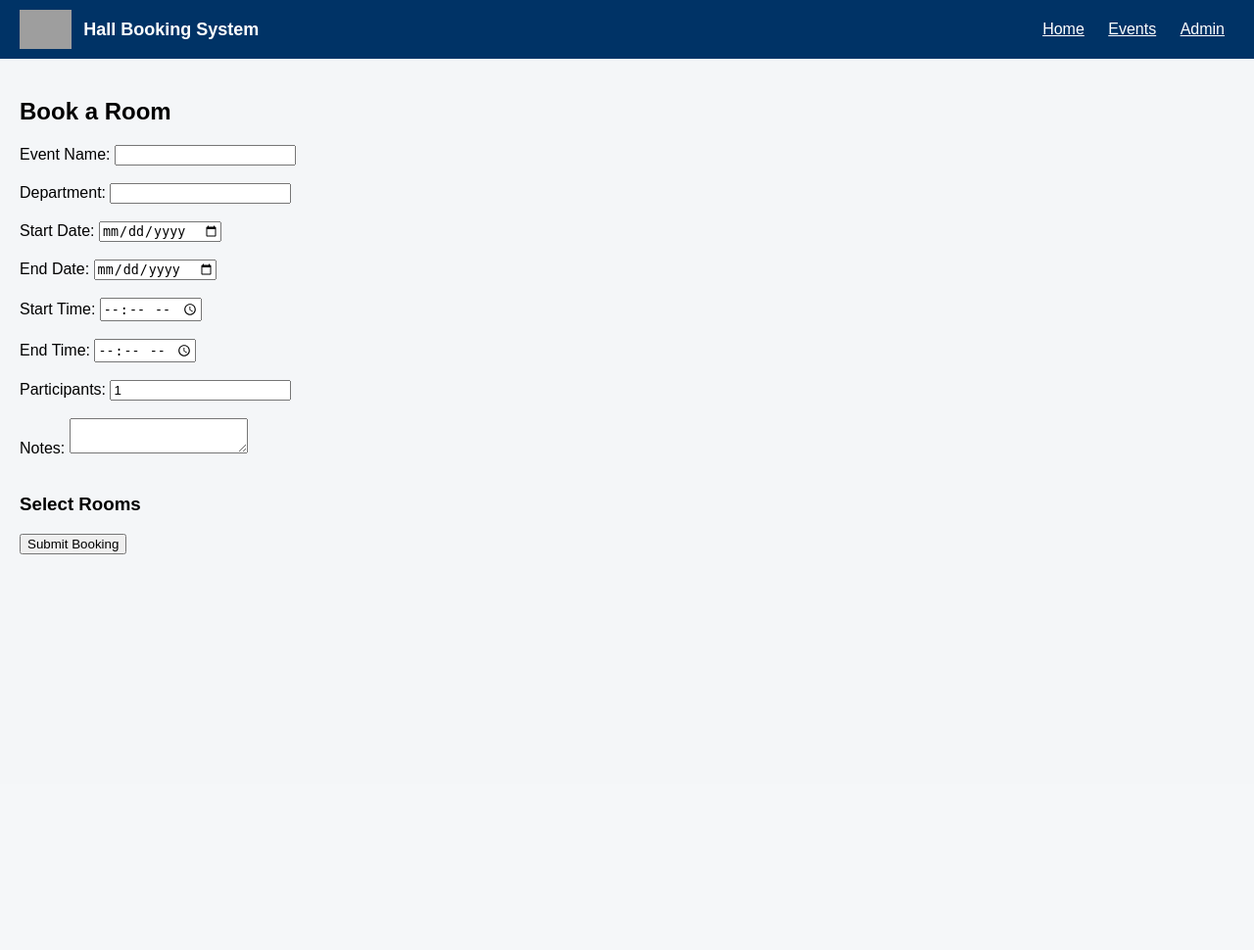
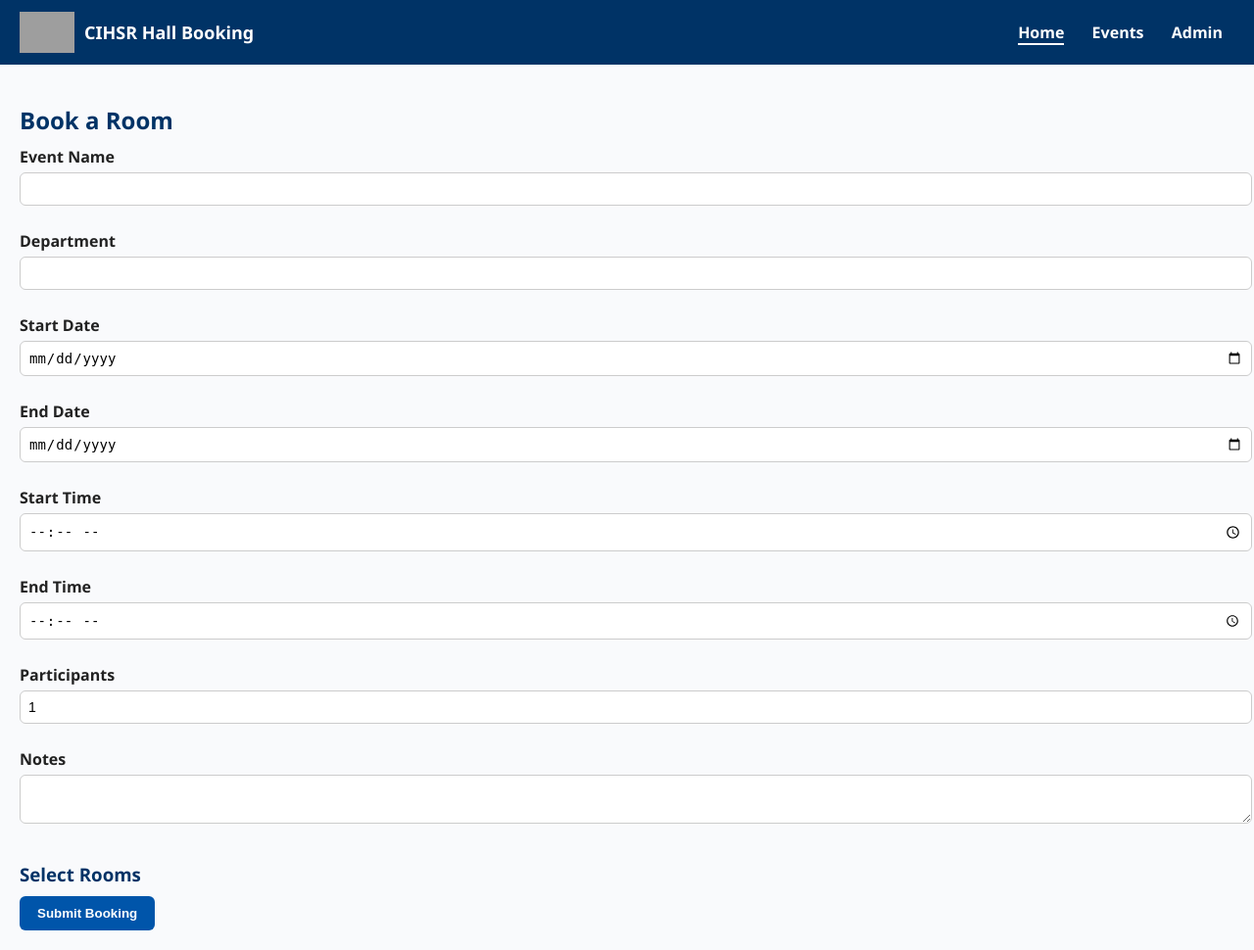
Before and after one commit to Apple-1995/Hall_Booking, a Flask app: page / in a window 1280 px wide. Shown: the whole page at 98% size. Before the commit the page ends 566 px from the top, so only its background shows below. Run offline with Flask 3, Linux system fonts and the light colour scheme; data that the repository does not hold is empty; parts of the project's set-up code (start-up, migrations or seed data) failed here and were passed over; some libraries are stand-ins or nearby versions; grey boxes are pictures that could not be loaded.

Commit message:
Updated interface with rebuilt design, JS fixes, and new style.css

```diff
--- a/static/app.js
+++ b/static/app.js
@@ -8,9 +8,7 @@ document.querySelectorAll(".nav-link").forEach(link => {
     if (target) {
       document.getElementById(target).classList.add("active");
       link.classList.add("active");
-      if (target === "events") {
-        renderEvents(); // fetch and render events
-      }
+      if (target === "events") renderEvents();
     }
   });
 });
@@ -35,35 +33,24 @@ async function loadRooms() {
   try {
     const res = await fetch("/rooms");
     const rooms = await res.json();
-
     const container = document.getElementById("roomsContainer");
-    const filter = document.getElementById("roomFilter");
-
     if (container) container.innerHTML = "";
-    if (filter) filter.innerHTML = `<option value="">All Rooms</option>`;
-
     rooms.forEach(room => {
-      if (container) {
       container.innerHTML += `
         <div class="room-card">
           <input type="checkbox" value="${room.name}" id="room-${room.id}">
           <label for="room-${room.id}">${room.name}</label>
         </div>
       `;
-      }
-      if (filter) {
-        filter.innerHTML += `<option value="${room.name}">${room.name}</option>`;
-      }
     });
   } catch (err) {
     console.error("Error loading rooms:", err);
   }
 }
 
-// ====================== Booking Form ======================
+// ====================== Booking ======================
 document.getElementById("bookingButton")?.addEventListener("click", async () => {
   const selectedRooms = [...document.querySelectorAll("#roomsContainer input:checked")].map(r => r.value);
-
   const booking = {
     eventName: document.getElementById("eventName").value,
     department: document.getElementById("department").value,
@@ -77,7 +64,7 @@ document.getElementById("bookingButton")?.addEventListener("click", async () =>
   };
 
   const resultDiv = document.getElementById("bookingResult");
-  resultDiv.innerHTML = ""; // clear previous result
+  resultDiv.innerHTML = "";
 
   try {
     const res = await fetch("/book", {
@@ -88,38 +75,25 @@ document.getElementById("bookingButton")?.addEventListener("click", async () =>
     const data = await res.json();
 
     if (data.success) {
-      // Show booking details + success
       resultDiv.innerHTML = `
-        <div style="color:green;">
-          <p><strong>Booking submitted successfully!</strong></p>
-          <p><strong>Event:</strong> ${booking.eventName}</p>
-          <p><strong>Department:</strong> ${booking.department}</p>
-          <p><strong>Date:</strong> ${booking.startDate} → ${booking.endDate}</p>
-          <p><strong>Time:</strong> ${booking.startTime} - ${booking.endTime}</p>
-          <p><strong>Rooms:</strong> ${booking.rooms.join(", ")}</p>
-          <p><strong>Participants:</strong> ${booking.participants}</p>
-          <p><strong>Notes:</strong> ${booking.notes}</p>
-        </div>
+        <p class="success">✅ Booking submitted successfully!</p>
+        <ul>
+          <li><strong>Event:</strong> ${booking.eventName}</li>
+          <li><strong>Department:</strong> ${booking.department}</li>
+          <li><strong>Date:</strong> ${booking.startDate} → ${booking.endDate}</li>
+          <li><strong>Time:</strong> ${booking.startTime} - ${booking.endTime}</li>
+          <li><strong>Rooms:</strong> ${booking.rooms.join(", ")}</li>
+          <li><strong>Participants:</strong> ${booking.participants}</li>
+          <li><strong>Notes:</strong> ${booking.notes}</li>
+        </ul>
       `;
-
-      // Reset form fields
-      document.getElementById("eventName").value = "";
-      document.getElementById("department").value = "";
-      document.getElementById("startDate").value = "";
-      document.getElementById("endDate").value = "";
-      document.getElementById("startTime").value = "";
-      document.getElementById("endTime").value = "";
-      document.getElementById("participants").value = 1;
-      document.getElementById("notes").value = "";
-      document.querySelectorAll("#roomsContainer input:checked").forEach(cb => cb.checked = false);
-
+      document.getElementById("bookingForm").reset();
     } else {
-      // Show error from backend
-      resultDiv.innerHTML = `<p style="color:red;"><strong>Error:</strong> ${data.error || "Unknown error"}</p>`;
+      resultDiv.innerHTML = `<p class="error">❌ Error: ${data.error || "Unknown error"}</p>`;
     }
   } catch (err) {
     console.error("Booking error:", err);
-    resultDiv.innerHTML = `<p style="color:red;"><strong>Request failed:</strong> ${err.message}</p>`;
+    resultDiv.innerHTML = `<p class="error">❌ Request failed: ${err.message}</p>`;
   }
 });
 
@@ -129,15 +103,11 @@ async function renderEvents() {
     const res = await fetch("/bookings?status=approved");
     const bookings = await res.json();
     const container = document.getElementById("eventsList");
-    if (!container) return;
-
     container.innerHTML = "";
-
     if (bookings.length === 0) {
       container.innerHTML = "<p>No approved events yet.</p>";
       return;
     }
-
     bookings.forEach(b => {
       container.innerHTML += `
         <div class="event-card">
@@ -154,7 +124,7 @@ async function renderEvents() {
   }
 }
 
-// ====================== Admin Login ======================
+// ====================== Admin ======================
 document.getElementById("adminLoginButton")?.addEventListener("click", async () => {
   const username = document.getElementById("adminUsername").value;
   const password = document.getElementById("adminPassword").value;
@@ -166,7 +136,6 @@ document.getElementById("adminLoginButton")?.addEventListener("click", async ()
       body: JSON.stringify({username, password})
     });
     const data = await res.json();
-
     if (data.success) {
       document.getElementById("admin-login").classList.remove("active");
       document.getElementById("admin").classList.add("active");
@@ -183,7 +152,6 @@ document.getElementById("adminLoginButton")?.addEventListener("click", async ()
   }
 });
 
-// Logout
 document.getElementById("logout-btn")?.addEventListener("click", () => {
   document.getElementById("admin").classList.remove("active");
   document.getElementById("admin-login").classList.add("active");
@@ -199,9 +167,7 @@ async function loadStats() {
     document.getElementById("pendingCount").textContent = stats.pending ?? 0;
     document.getElementById("approvedCount").textContent = stats.approved ?? 0;
     document.getElementById("totalRooms").textContent = stats.total_rooms ?? 0;
-  } catch (err) {
-    console.error("Stats error:", err);
-  }
+  } catch (err) { console.error("Stats error:", err); }
 }
 
 async function loadPending() {
@@ -225,9 +191,7 @@ async function loadPending() {
           </td>
         </tr>`;
     });
-  } catch (err) {
-    console.error("Pending error:", err);
-  }
+  } catch (err) { console.error("Pending error:", err); }
 }
 
 async function loadApproved() {
@@ -248,26 +212,12 @@ async function loadApproved() {
           <td><button class="error" onclick="deleteBooking('${b.id}')">Delete</button></td>
         </tr>`;
     });
-  } catch (err) {
-    console.error("Approved error:", err);
-  }
+  } catch (err) { console.error("Approved error:", err); }
 }
 
-async function approveBooking(id) {
-  await fetch(`/admin/approve/${id}`, {method: "POST"});
-  loadPending();
-  loadApproved();
-}
-
-async function rejectBooking(id) {
-  await fetch(`/admin/reject/${id}`, {method: "POST"});
-  loadPending();
-}
-
-async function deleteBooking(id) {
-  await fetch(`/admin/delete/${id}`, {method: "POST"});
-  loadApproved();
-}
+async function approveBooking(id) { await fetch(`/admin/approve/${id}`, {method:"POST"}); loadPending(); loadApproved(); }
+async function rejectBooking(id) { await fetch(`/admin/reject/${id}`, {method:"POST"}); loadPending(); }
+async function deleteBooking(id) { await fetch(`/admin/delete/${id}`, {method:"POST"}); loadApproved(); }
 
 // ====================== Init ======================
 loadRooms();
--- /dev/null
+++ b/static/style.css
@@ -0,0 +1,181 @@
+/* ============ Global ============ */
+body {
+  margin: 0;
+  font-family: "Segoe UI", Arial, sans-serif;
+  background: #f9fafc;
+  color: #222;
+}
+
+h2, h3 {
+  color: #003366;
+  margin-bottom: 10px;
+}
+
+a {
+  text-decoration: none;
+  transition: 0.2s;
+}
+
+/* ============ Header ============ */
+header {
+  display: flex;
+  align-items: center;
+  justify-content: space-between;
+  padding: 12px 20px;
+  background: #003366;
+  color: #fff;
+  position: sticky;
+  top: 0;
+  z-index: 1000;
+}
+
+header .logo {
+  display: flex;
+  align-items: center;
+}
+
+header .logo img {
+  height: 42px;
+  margin-right: 10px;
+}
+
+header .logo span {
+  font-weight: bold;
+  font-size: 18px;
+}
+
+header nav a {
+  color: #fff;
+  margin: 0 12px;
+  font-weight: bold;
+}
+
+header nav a.active {
+  border-bottom: 2px solid #fff;
+}
+
+#logout-btn {
+  margin-left: 10px;
+}
+
+/* ============ Content ============ */
+.content {
+  display: none;
+  padding: 20px;
+}
+
+.content.active {
+  display: block;
+}
+
+/* ============ Forms ============ */
+form label {
+  font-weight: bold;
+  display: block;
+  margin-top: 10px;
+}
+
+input, textarea, select {
+  padding: 8px;
+  width: 100%;
+  margin: 5px 0 15px;
+  border: 1px solid #ccc;
+  border-radius: 6px;
+  font-size: 14px;
+}
+
+textarea {
+  resize: vertical;
+}
+
+button {
+  padding: 10px 18px;
+  border: none;
+  border-radius: 6px;
+  background: #0055aa;
+  color: #fff;
+  cursor: pointer;
+  font-weight: bold;
+  transition: background 0.2s;
+}
+
+button:hover {
+  background: #004080;
+}
+
+/* ============ Rooms ============ */
+.room-card {
+  display: inline-block;
+  margin: 5px 10px 5px 0;
+  padding: 6px 10px;
+  border: 1px solid #ccc;
+  border-radius: 6px;
+  background: #fff;
+}
+
+/* ============ Events ============ */
+.event-card {
+  border: 1px solid #ddd;
+  border-radius: 8px;
+  background: #fff;
+  padding: 12px;
+  margin-bottom: 12px;
+  box-shadow: 0 2px 6px rgba(0,0,0,0.05);
+}
+
+.event-card h4 {
+  margin: 0 0 8px 0;
+  color: #0055aa;
+}
+
+/* ============ Tables (Admin) ============ */
+table {
+  width: 100%;
+  border-collapse: collapse;
+  margin-top: 15px;
+  background: #fff;
+  border-radius: 6px;
+  overflow: hidden;
+}
+
+th, td {
+  border: 1px solid #ddd;
+  padding: 10px;
+  text-align: left;
+  font-size: 14px;
+}
+
+th {
+  background: #f1f3f6;
+  font-weight: bold;
+}
+
+/* ============ Messages ============ */
+.success {
+  color: green;
+  font-weight: bold;
+  margin-top: 10px;
+}
+
+.error {
+  color: red;
+  font-weight: bold;
+  margin-top: 10px;
+}
+
+/* ============ Responsive ============ */
+@media (max-width: 768px) {
+  header {
+    flex-direction: column;
+    align-items: flex-start;
+  }
+
+  header nav {
+    margin-top: 10px;
+  }
+
+  header nav a {
+    display: inline-block;
+    margin: 5px 8px;
+  }
+}
--- a/templates/index.html
+++ b/templates/index.html
@@ -4,77 +4,86 @@
   <meta charset="UTF-8">
   <meta name="viewport" content="width=device-width, initial-scale=1.0">
   <title>Hall Booking System</title>
-  <link rel="stylesheet" href="/static/style.css"> <!-- optional -->
+  <link rel="icon" href="https://concihsr.in/wp-content/uploads/2024/10/CON-logo-small.png">
+  <link rel="stylesheet" href="/static/style.css">
   <script src="https://cdn.socket.io/4.5.4/socket.io.min.js"></script>
 </head>
-<body style="margin:0; font-family:Arial, sans-serif; background:#f4f6f8;">
+<body>
 
-  <!-- Header with Logo -->
-  <header style="display:flex; align-items:center; justify-content:space-between; padding:10px 20px; background:#003366; color:white;">
-    <div style="display:flex; align-items:center;">
-      <img src="https://concihsr.in/wp-content/uploads/2024/10/CON-logo-small.png"
-           alt="CIHSR Logo"
-           style="height:40px; margin-right:12px;">
-      <span style="font-weight:bold; font-size:18px;">Hall Booking System</span>
+  <!-- Header -->
+  <header>
+    <div class="logo">
+      <img src="https://concihsr.in/wp-content/uploads/2024/10/CON-logo-small.png" alt="CIHSR Logo">
+      <span>CIHSR Hall Booking</span>
     </div>
     <nav>
-      <a href="#" class="nav-link active" data-target="home" style="color:white; margin:0 10px;">Home</a>
-      <a href="#" class="nav-link" data-target="events" style="color:white; margin:0 10px;">Events</a>
-      <a href="#" class="nav-link" data-target="admin-login" id="admin-nav" style="color:white; margin:0 10px;">Admin</a>
-      <a href="#" id="logout-btn" style="display:none; color:white; margin:0 10px;">Logout</a>
+      <a href="#" class="nav-link active" data-target="home">Home</a>
+      <a href="#" class="nav-link" data-target="events">Events</a>
+      <a href="#" class="nav-link" data-target="admin-login" id="admin-nav">Admin</a>
+      <a href="#" id="logout-btn" style="display:none;">Logout</a>
     </nav>
   </header>
 
-  <!-- Home / Booking Section -->
-  <div id="home" class="content active" style="padding:20px;">
+  <!-- Home -->
+  <div id="home" class="content active">
     <h2>Book a Room</h2>
+    <form id="bookingForm">
+      <label>Event Name</label>
+      <input type="text" id="eventName" required>
 
-    <label>Event Name: <input type="text" id="eventName"></label><br><br>
-    <label>Department: <input type="text" id="department"></label><br><br>
-    <label>Start Date: <input type="date" id="startDate"></label><br><br>
-    <label>End Date: <input type="date" id="endDate"></label><br><br>
-    <label>Start Time: <input type="time" id="startTime"></label><br><br>
-    <label>End Time: <input type="time" id="endTime"></label><br><br>
-    <label>Participants: <input type="number" id="participants" value="1"></label><br><br>
-    <label>Notes: <textarea id="notes"></textarea></label><br><br>
+      <label>Department</label>
+      <input type="text" id="department" required>
 
-    <h3>Select Rooms</h3>
-    <div id="roomsContainer" style="margin-bottom:15px;"></div>
+      <label>Start Date</label>
+      <input type="date" id="startDate" required>
 
-    <button id="bookingButton">Submit Booking</button>
+      <label>End Date</label>
+      <input type="date" id="endDate" required>
 
-    <!-- Placeholder for booking confirmation/error -->
-    <div id="bookingResult" style="margin-top:15px;"></div>
+      <label>Start Time</label>
+      <input type="time" id="startTime" required>
+
+      <label>End Time</label>
+      <input type="time" id="endTime" required>
+
+      <label>Participants</label>
+      <input type="number" id="participants" value="1" min="1">
+
+      <label>Notes</label>
+      <textarea id="notes"></textarea>
+
+      <h3>Select Rooms</h3>
+      <div id="roomsContainer"></div>
+
+      <button type="button" id="bookingButton">Submit Booking</button>
+    </form>
+    <div id="bookingResult"></div>
   </div>
 
-  <!-- Events Section -->
-  <div id="events" class="content" style="padding:20px; display:none;">
-    <h2>Events</h2>
-    <div id="eventsList">
-      <!-- Populated dynamically -->
-    </div>
+  <!-- Events -->
+  <div id="events" class="content">
+    <h2>Upcoming Events</h2>
+    <div id="eventsList"></div>
   </div>
 
   <!-- Admin Login -->
-  <div id="admin-login" class="content" style="padding:20px; display:none;">
+  <div id="admin-login" class="content">
     <h2>Admin Login</h2>
-    <label>Username: <input type="text" id="adminUsername"></label><br><br>
-    <label>Password: <input type="password" id="adminPassword"></label><br><br>
+    <input type="text" id="adminUsername" placeholder="Username">
+    <input type="password" id="adminPassword" placeholder="Password">
     <button id="adminLoginButton">Login</button>
-    <p id="adminLoginError" style="display:none; color:red;">Invalid credentials</p>
+    <p id="adminLoginError" class="error" style="display:none;">Invalid credentials</p>
   </div>
 
   <!-- Admin Dashboard -->
-  <div id="admin" class="content" style="padding:20px; display:none;">
+  <div id="admin" class="content">
     <h2>Admin Dashboard</h2>
-
-    <h3>Stats</h3>
     <p>Pending: <span id="pendingCount">0</span></p>
     <p>Approved: <span id="approvedCount">0</span></p>
     <p>Total Rooms: <span id="totalRooms">0</span></p>
 
     <h3>Pending Requests</h3>
-    <table border="1" cellpadding="5" cellspacing="0">
+    <table>
       <thead>
         <tr>
           <th>Event</th><th>Rooms</th><th>Date</th><th>Time</th>
@@ -85,7 +94,7 @@
     </table>
 
     <h3>Approved Bookings</h3>
-    <table border="1" cellpadding="5" cellspacing="0">
+    <table>
       <thead>
         <tr>
           <th>Event</th><th>Rooms</th><th>Date</th><th>Time</th>
@@ -96,7 +105,7 @@
     </table>
   </div>
 
-  <!-- JS -->
+  <!-- Script -->
   <script src="/static/app.js"></script>
 </body>
 </html>
```
Lines whose indentation alone changed are shown as unchanged.
